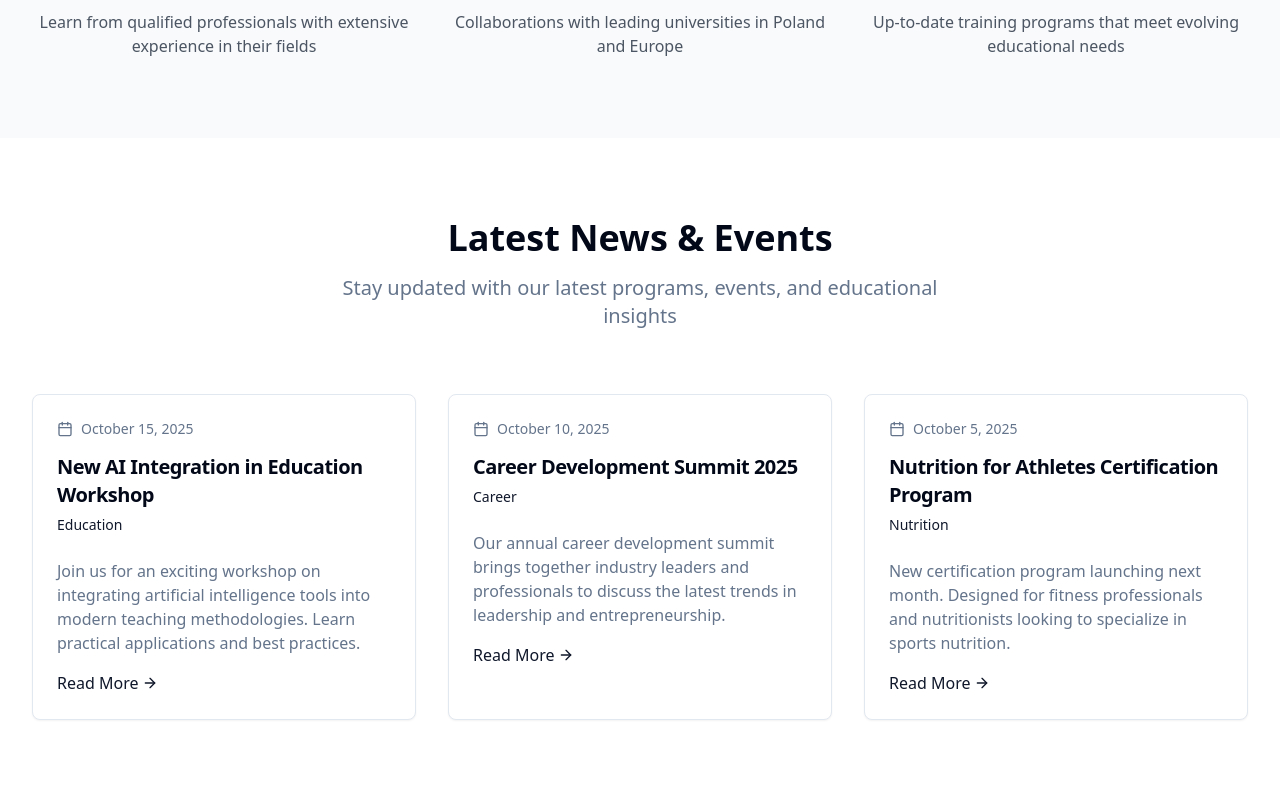
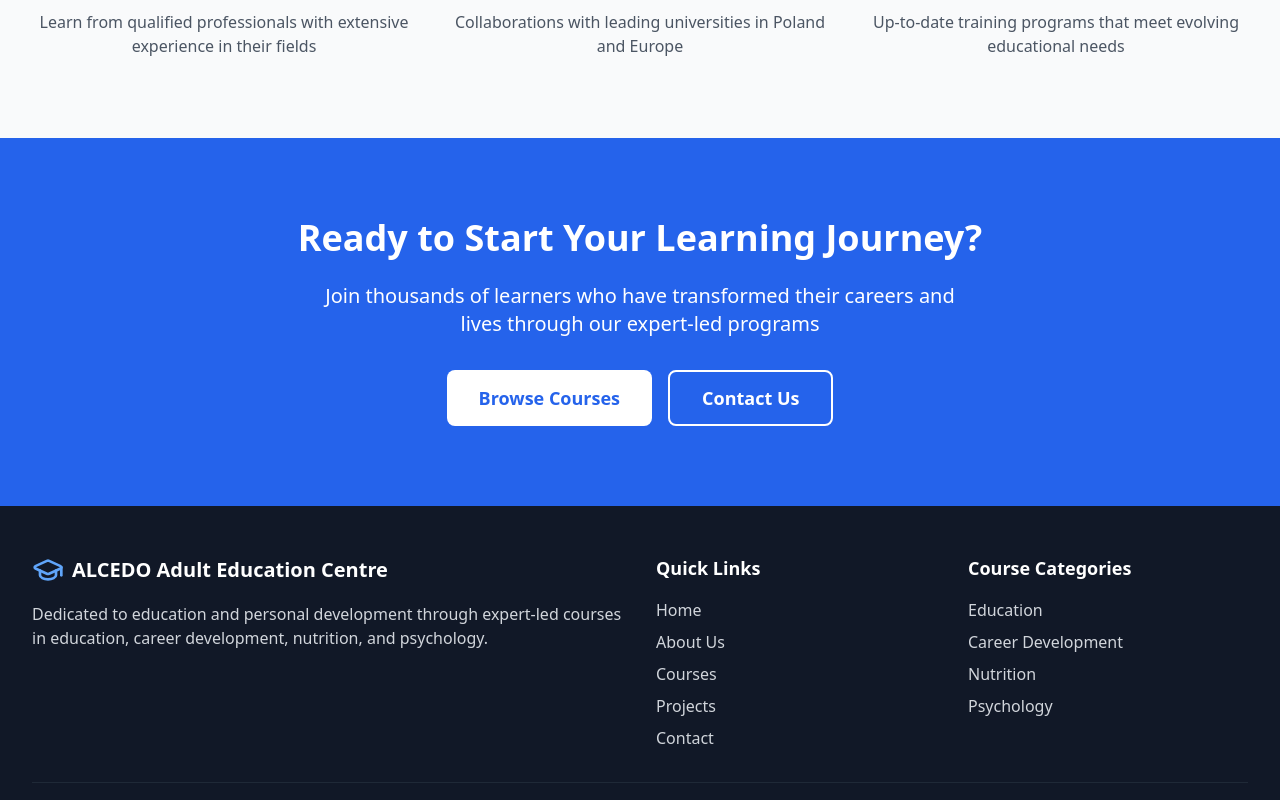
Before and after one commit to aanczka/alcedo-future-pathways, a React (Vite) app: page / in a window 1280 px wide. Shown: the part 1500-2300 px from the top of the page. Built offline with nearby package versions, Linux system fonts and the light colour scheme.

Commit message:
Reverted to commit 3629a28bb06b9eca3cb9a6625017a328fa781f0b

```diff
--- a/package.json
+++ b/package.json
@@ -59,7 +59,6 @@
     "tailwind-merge": "^2.5.2",
     "tailwindcss-animate": "^1.0.7",
     "vaul": "^0.9.3",
-    "vite-tsconfig-paths": "^5.1.4",
     "zod": "^3.23.8"
   },
   "devDependencies": {
--- a/src/pages/Home.tsx
+++ b/src/pages/Home.tsx
@@ -1,8 +1,7 @@
 
 import React from 'react';
 import { Link } from 'react-router-dom';
-import { BookOpen, TrendingUp, Apple, Brain, ArrowRight, Users, Award, Globe, Calendar, Clock } from 'lucide-react';
-import { Card, CardContent, CardDescription, CardHeader, CardTitle } from '@/components/ui/card';
+import { BookOpen, TrendingUp, Apple, Brain, ArrowRight, Users, Award, Globe } from 'lucide-react';
 
 const Home = () => {
   const categories = [
@@ -51,27 +50,6 @@ const Home = () => {
       icon: Globe,
       title: 'Modern Programs',
       description: 'Up-to-date training programs that meet evolving educational needs',
-    },
-  ];
-
-  const newsItems = [
-    {
-      date: '2025-10-15',
-      title: 'New AI Integration in Education Workshop',
-      description: 'Join us for an exciting workshop on integrating artificial intelligence tools into modern teaching methodologies. Learn practical applications and best practices.',
-      category: 'Education',
-    },
-    {
-      date: '2025-10-10',
-      title: 'Career Development Summit 2025',
-      description: 'Our annual career development summit brings together industry leaders and professionals to discuss the latest trends in leadership and entrepreneurship.',
-      category: 'Career',
-    },
-    {
-      date: '2025-10-05',
-      title: 'Nutrition for Athletes Certification Program',
-      description: 'New certification program launching next month. Designed for fitness professionals and nutritionists looking to specialize in sports nutrition.',
-      category: 'Nutrition',
     },
   ];
 
@@ -175,49 +153,6 @@ const Home = () => {
         </div>
       </section>
 
-      {/* News Section */}
-      <section className="py-20 bg-background">
-        <div className="max-w-7xl mx-auto px-4 sm:px-6 lg:px-8">
-          <div className="text-center mb-16">
-            <h2 className="text-3xl md:text-4xl font-bold text-foreground mb-4">
-              Latest News & Events
-            </h2>
-            <p className="text-xl text-muted-foreground max-w-2xl mx-auto">
-              Stay updated with our latest programs, events, and educational insights
-            </p>
-          </div>
-
-          <div className="grid grid-cols-1 md:grid-cols-3 gap-8">
-            {newsItems.map((item, index) => (
-              <Card key={index} className="hover:shadow-lg transition-shadow duration-300">
-                <CardHeader>
-                  <div className="flex items-center gap-2 text-sm text-muted-foreground mb-2">
-                    <Calendar className="h-4 w-4" />
-                    <span>{new Date(item.date).toLocaleDateString('en-US', { month: 'long', day: 'numeric', year: 'numeric' })}</span>
-                  </div>
-                  <CardTitle className="text-xl">{item.title}</CardTitle>
-                  <CardDescription className="text-sm font-medium text-primary">
-                    {item.category}
-                  </CardDescription>
-                </CardHeader>
-                <CardContent>
-                  <p className="text-muted-foreground mb-4">
-                    {item.description}
-                  </p>
-                  <Link
-                    to="#"
-                    className="inline-flex items-center text-primary font-medium hover:underline group"
-                  >
-                    Read More
-                    <ArrowRight className="ml-1 h-4 w-4 group-hover:translate-x-1 transition-transform duration-200" />
-                  </Link>
-                </CardContent>
-              </Card>
-            ))}
-          </div>
-        </div>
-      </section>
-
       {/* CTA Section */}
       <section className="py-20 bg-blue-600 text-white">
         <div className="max-w-7xl mx-auto px-4 sm:px-6 lg:px-8 text-center">
--- a/vite.config.ts
+++ b/vite.config.ts
@@ -1,17 +1,13 @@
 import { defineConfig } from 'vite'
 import react from '@vitejs/plugin-react'
-import path from 'path'
-import tsconfigPaths from 'vite-tsconfig-paths'
+import path from 'path'  // <-- import path
 
 export default defineConfig({
-  plugins: [react(), tsconfigPaths()],
+  plugins: [react()],
   resolve: {
     alias: {
-      '@': path.resolve(__dirname, 'src'),
+      '@': path.resolve(__dirname, 'src'),  // <-- Add this line
     },
-  },
-  server: {
-    port: 8080
   },
   build: {
     outDir: 'dist'
```
Also changed, not shown: 1 other file (tests, documents, lock files or other folders).
